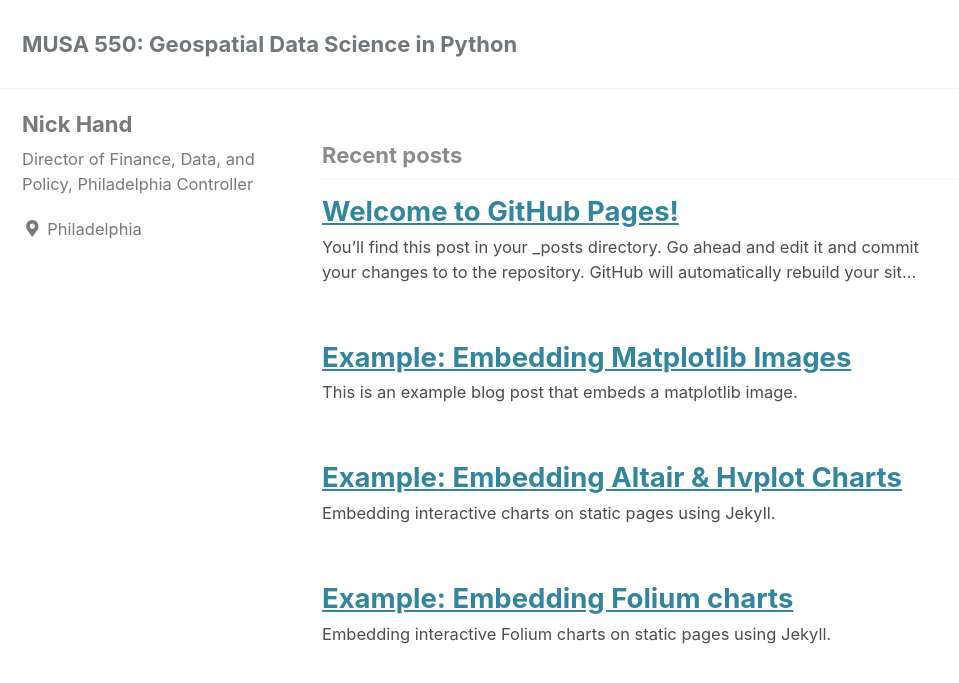
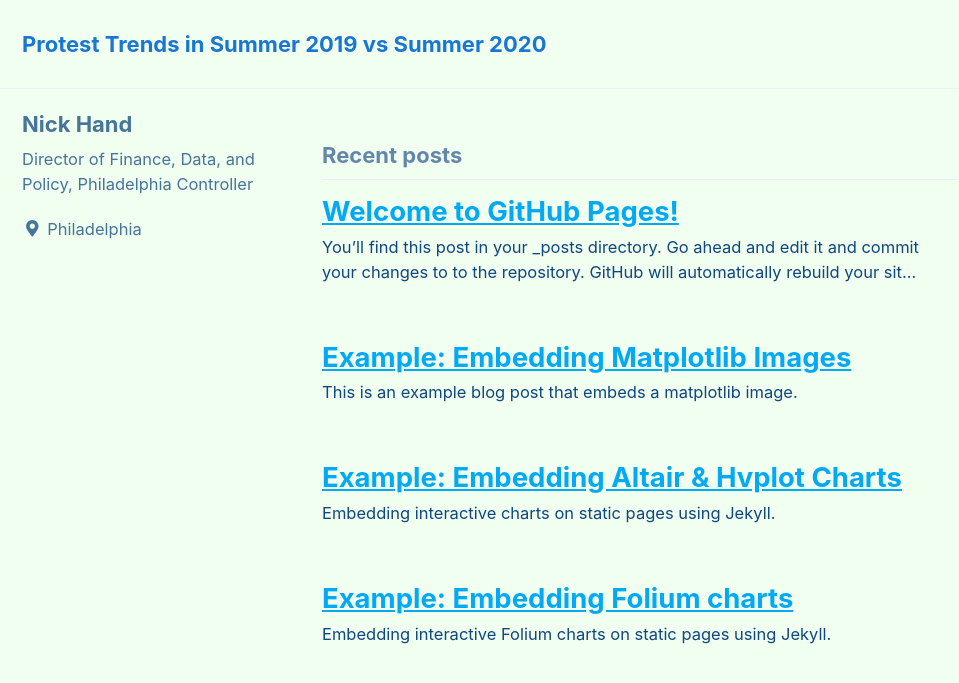
Before and after one commit to tovaperlman/MUSA550FinalProject, a Jekyll site: the page built from index.html, in a window 1280 px wide and 900 px high. Shown: the top 683 px of the window, without its empty margins (0-959 px from the left). Built offline with Jekyll 4.4.1, drawn with Linux system fonts in a browser that asks for light colours; cached includes are drawn as plain includes; nearby versions of some CDN libraries; a script that is not in the unit is left out; the list of posts is cut into pages by our own code; some of the changed text lies outside the part shown.

Commit message:
Update _config.yml

```diff
--- a/_config.yml
+++ b/_config.yml
@@ -12,14 +12,14 @@
 
 # theme                  : "minimal-mistakes-jekyll"
 # remote_theme           : "mmistakes/minimal-mistakes"
-minimal_mistakes_skin: "default" # "air", "aqua", "contrast", "dark", "dirt", "neon", "mint", "plum", "sunrise"
+minimal_mistakes_skin: "aqua" # "air", "aqua", "contrast", "dark", "dirt", "neon", "mint", "plum", "sunrise"
 
 # Site Settings
 locale: "en-US"
-title: "MUSA 550: Geospatial Data Science in Python"
+title: "Protest Trends in Summer 2019 vs Summer 2020"
 title_separator: "-"
-name: "Nick Hand"
-description: "Displaying cool data visualizations"
+name: "Tova Perlman"
+description: "This blog will set out to identify some key trends between protests in Summer 2019 and Summer 2020"
 url: # the base hostname & protocol for your site e.g. "https://mmistakes.github.io"
 baseurl: # the subpath of your site, e.g. "/blog"
 repository: # GitHub username/repo-name e.g. "mmistakes/minimal-mistakes"
```
